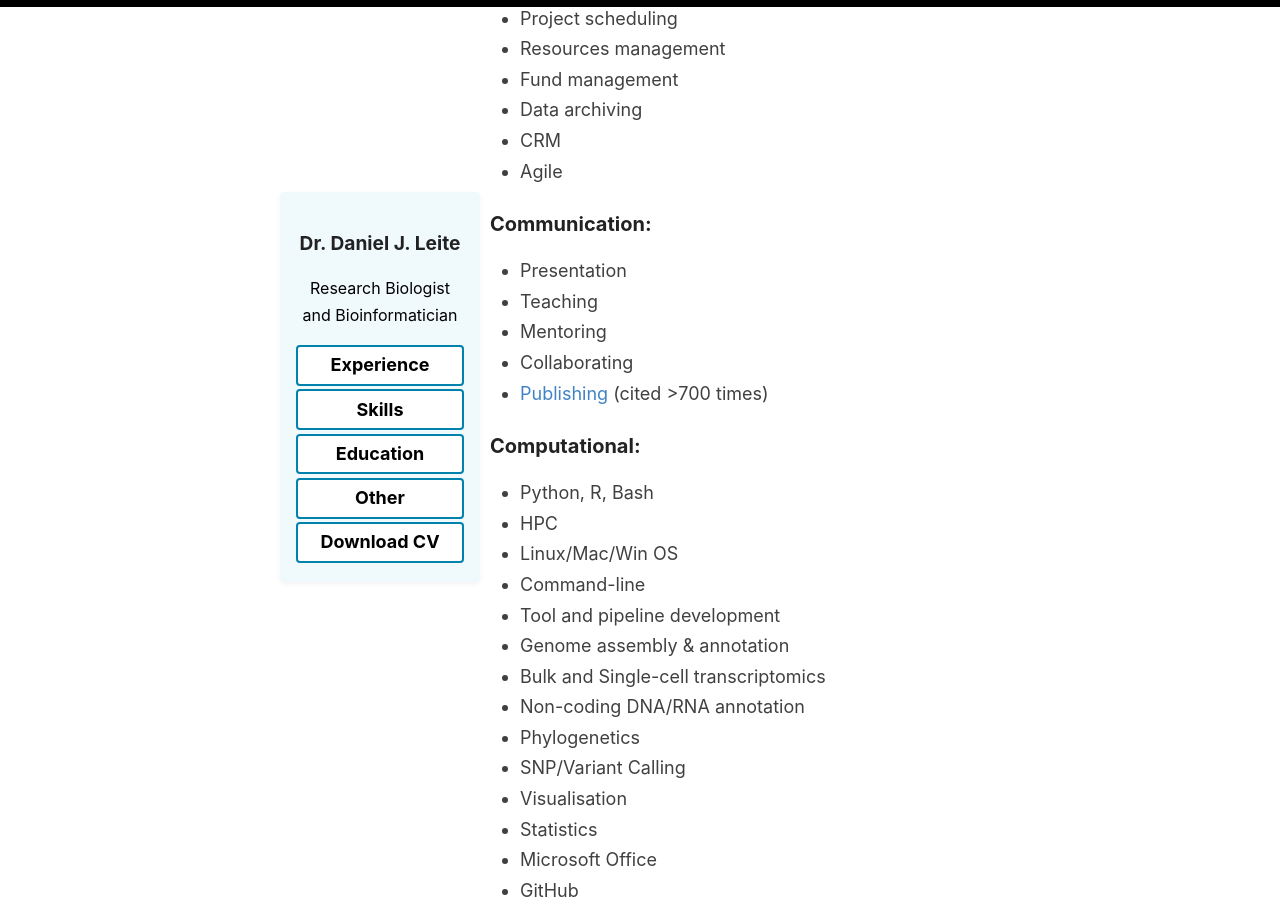
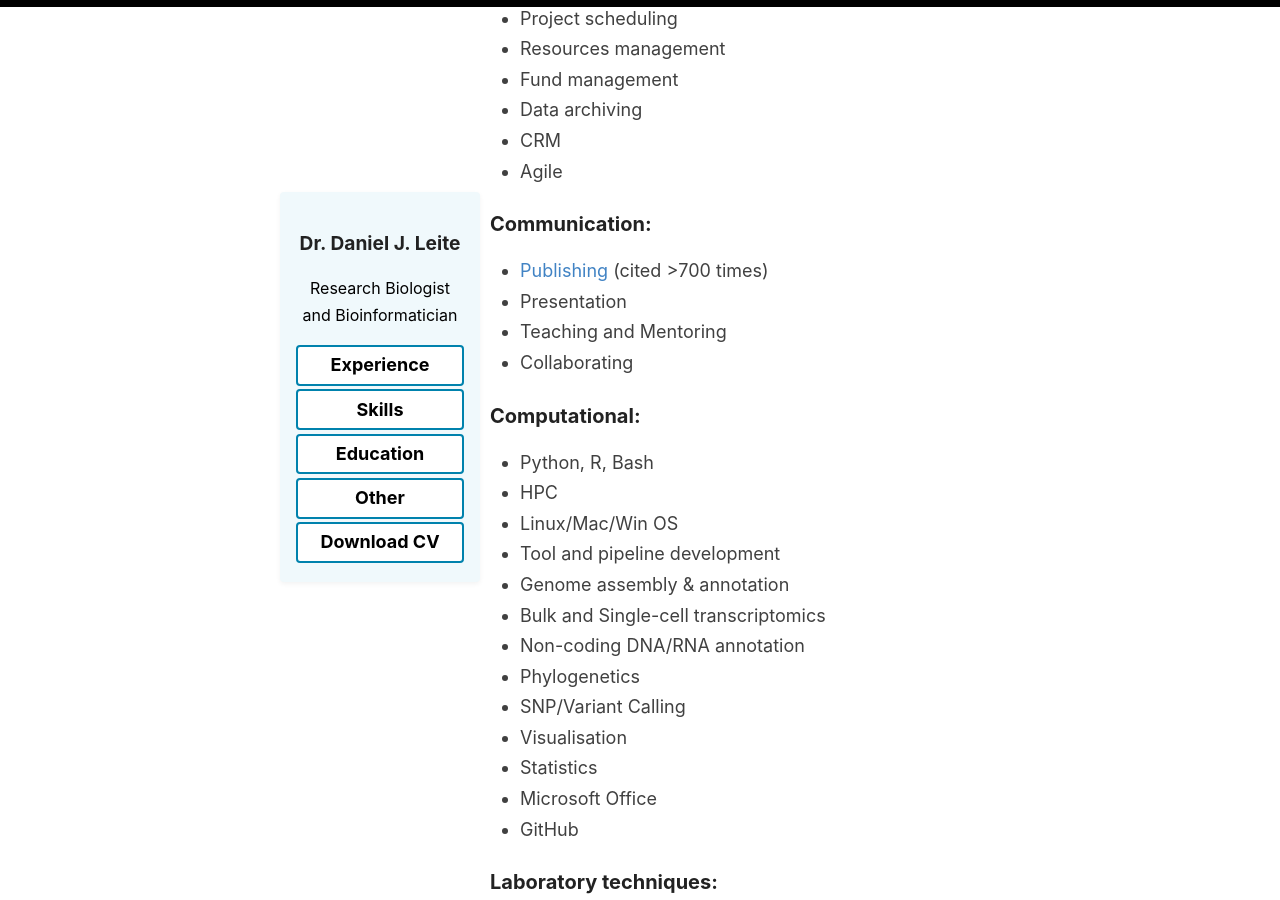
Before and after one commit to djleite/djleite.github.io, a Jekyll site: the page built from _pages/cv.md, in a window 1280 px wide and 900 px high, scrolled down 1414 px. Built offline with Jekyll 4.4.1, drawn with Linux system fonts in a browser that asks for light colours.

Commit message:
update cv

```diff
--- a/_pages/cv.md
+++ b/_pages/cv.md
@@ -165,18 +165,15 @@ permalink: /cv/
           </ul>
         <h3>Communication:</h3>
             <ul>
-            <li>Presentation</li>
-            <li>Teaching</li>
-            <li>Mentoring</li>
+            <li><a href="https://djleite.github.io/publications" target="_blank">Publishing</a> (cited &gt;700 times)</li>            <li>Presentation</li>
+            <li>Teaching and Mentoring</li>
             <li>Collaborating</li>
-            <li><a href="https://djleite.github.io/publications" target="_blank">Publishing</a> (cited &gt;700 times)</li>
           </ul>
         <h3>Computational:</h3>
           <ul>
             <li>Python, R, Bash</li>
             <li>HPC</li>
             <li>Linux/Mac/Win OS</li>
-            <li>Command-line</li>
             <li>Tool and pipeline development</li>
             <li>Genome assembly & annotation</li>
             <li>Bulk and Single-cell transcriptomics</li>
```
